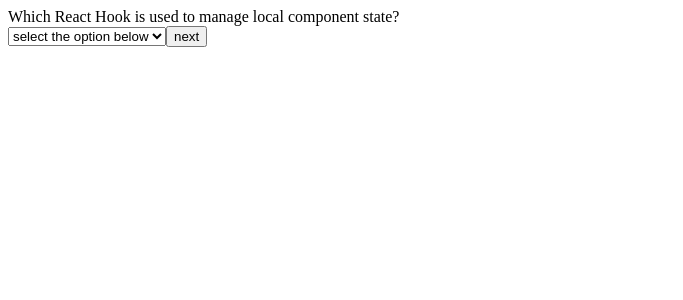
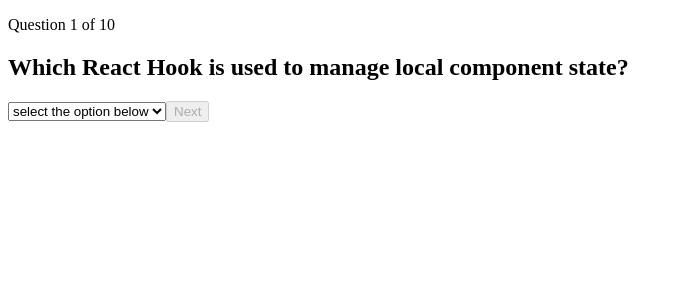
Before and after one commit to ayupandey12/Quize_app, a React (Vite) app: page / in a window 1280 px wide. Shown: the top 300 px of the page, without its empty margins (0-683 px from the left). Built offline with nearby package versions, Linux system fonts and the light colour scheme.

Commit message:
updated score type

```diff
--- a/src/App.jsx
+++ b/src/App.jsx
@@ -1,52 +1,124 @@
-import { useState } from "react"
-import a from "./assets/question.json"
-import { useEffect } from "react"
-import { Select } from "./components/Select"
-const questions=a.map((q)=>{return {id:q.id,question:q.question}})
-const options=a.map((q)=>{return {id:q.id,options:q.options}})
-const answers=a.map((q)=>{return {id:q.id,answer:q.correctAnswer}})
-const size=questions.length;
-const ansrec=[]
-let iscalculated=false;
-ansrec.length=size+1
-export const  App=()=>{
-  const [questionid,setquestionid]=useState(1);
-  const [currquestion,setcurrquestion]=useState(questions.filter((q)=>{return q.id===questionid}))
-  const [curroption,setcurroption]=useState(options.filter((q)=>{return q.id===questionid}))
-  const [curranswer,setcurranswer]=useState(answers.filter((q)=>{return q.id===questionid}))
-  const [chooseanswer,setchooseanswer]=useState(null)
-  const [settimer,settimert]=useState(null)
-  const [score,setscore]=useState(0)
- useEffect(()=>{
-     if(questionid>questions.length) return
-     setcurrquestion(questions.filter((q)=>{return q.id===questionid}))
-     setcurroption(options.filter((q)=>{return q.id===questionid}))
-     setcurranswer(answers.filter((q)=>{return q.id===questionid}))
-     ansrec[questionid]=chooseanswer;
-     setchooseanswer(null)
-     if(questionid==questions.length) return
-    const t=setTimeout(() => {
-      setquestionid(questionid+1);
-     }, 10000);
-     settimert(t);
+import { useEffect, useState } from "react";
+import questions from "./assets/question.json";
+import { Select } from "./components/Select";
 
- },[questionid])
- useEffect(()=>{
-   console.log(chooseanswer)
- },[chooseanswer,iscalculated])
-  return (<div>
-    <div>{currquestion[0].question}</div>
-     <Select chooseanswer={chooseanswer} setchooseanswer={setchooseanswer} curroption={curroption}/>
-     <button onClick={()=>{setquestionid(questionid+1)
-            clearTimeout(settimer)
-     }}>next</button>
-     {questionid>questions.length&&<button onClick={()=>{
-      for(let i=1;i<=size;i++)
-      {
-        if(ansrec[i]===answers[i-1].answer) setscore(score+1)
-      }
-      iscalculated=true
-     }}>submit</button>}
-     {iscalculated&&<div>your score is {score}</div>}
-  </div>)
-}
+const QUESTION_TIME = 15_000;
+
+export const App = () => {
+  const [currentIndex, setCurrentIndex] = useState(0);
+  const [selectedAnswer, setSelectedAnswer] = useState(null);
+  const [answerRecords, setAnswerRecords] = useState([]);
+  const [quizCompleted, setQuizCompleted] = useState(false);
+
+  const currentQuestion = questions[currentIndex];
+
+  const saveAnswerAndMoveNext = (timedOut = false) => {
+    if (!currentQuestion) return;
+
+    const record = {
+      questionId: currentQuestion.id,
+      question: currentQuestion.question,
+      selectedAnswer: timedOut ? null : selectedAnswer,
+      correctAnswer: currentQuestion.correctAnswer,
+      isCorrect:
+        !timedOut && selectedAnswer === currentQuestion.correctAnswer,
+      timedOut,
+    };
+
+    setAnswerRecords((previousRecords) => [
+      ...previousRecords,
+      record,
+    ]);
+
+    setSelectedAnswer(null);
+
+    const isLastQuestion = currentIndex === questions.length - 1;
+
+    if (isLastQuestion) {
+      setQuizCompleted(true);
+      return;
+    }
+
+    setCurrentIndex((previousIndex) => previousIndex + 1);
+  };
+
+  useEffect(() => {
+    if (quizCompleted) return;
+
+    const timer = setTimeout(() => {
+      saveAnswerAndMoveNext(true);
+    }, QUESTION_TIME);
+
+    return () => {
+      clearTimeout(timer);
+    };
+  }, [currentIndex, quizCompleted]);
+
+  const score = answerRecords.reduce((total, answer) => {
+    return answer.isCorrect ? total + 1 : total;
+  }, 0);
+
+  if (quizCompleted) {
+    return (
+      <main>
+        <h1>Quiz completed</h1>
+
+        <h2>
+          Your score: {score}/{questions.length}
+        </h2>
+
+        {answerRecords.map((record, index) => (
+          <section key={record.questionId}>
+            <h3>
+              {index + 1}. {record.question}
+            </h3>
+
+            <p>
+              Your answer:{" "}
+              {record.selectedAnswer ?? "Not answered"}
+            </p>
+
+            <p>
+              Correct answer: {record.correctAnswer}
+            </p>
+
+            <p>
+              Status:{" "}
+              {record.timedOut
+                ? "Timed out"
+                : record.isCorrect
+                  ? "Correct"
+                  : "Incorrect"}
+            </p>
+          </section>
+        ))}
+      </main>
+    );
+  }
+
+  return (
+    <main>
+      <p>
+        Question {currentIndex + 1} of {questions.length}
+      </p>
+
+      <h2>{currentQuestion.question}</h2>
+
+      <Select
+        chooseanswer={selectedAnswer}
+        setchooseanswer={setSelectedAnswer}
+        curroption={currentQuestion.options}
+      />
+
+      <button
+        type="button"
+        disabled={selectedAnswer === null}
+        onClick={() => saveAnswerAndMoveNext(false)}
+      >
+        {currentIndex === questions.length - 1
+          ? "Finish"
+          : "Next"}
+      </button>
+    </main>
+  );
+};
--- a/src/components/Select.jsx
+++ b/src/components/Select.jsx
@@ -1,6 +1,6 @@
 export const Select=({chooseanswer,setchooseanswer,curroption})=>{
     return <select defaultValue={"select the option below"} value={chooseanswer} name="quesop" id="quesop" onChange={(e)=>{setchooseanswer(e.target.value)}}>
       <option disabled id="quesop" >{"select the option below"}</option>
-      {curroption[0].options.map((val)=>{return <option id="quesop">{val}</option>})}
+      {curroption.map((val)=>{return <option id="quesop">{val}</option>})}
     </select>
 }
```
